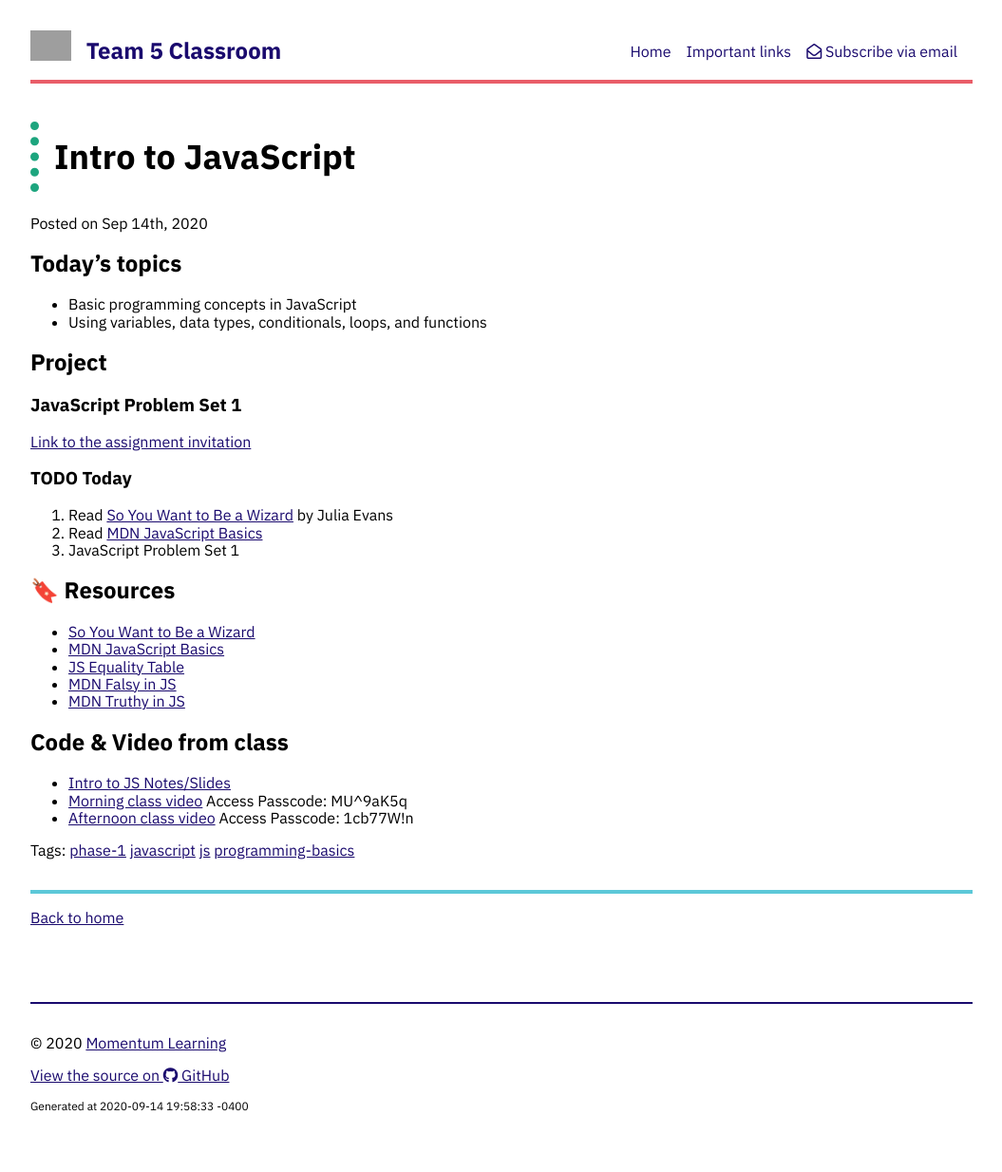
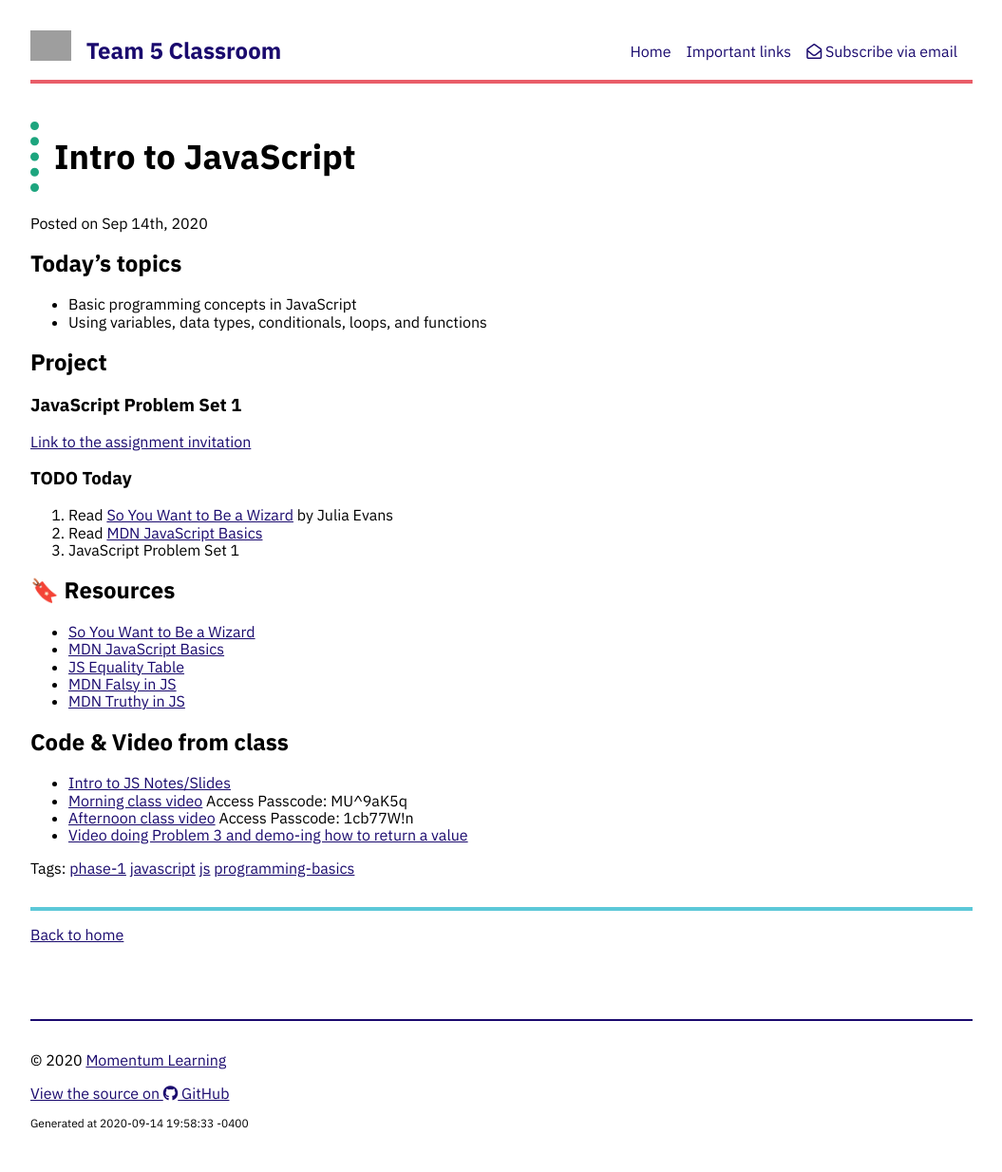
Before and after one commit to momentum-team-5/momentum-team-5.github.io, a Jekyll site: the page built from _posts/2020-09-14-js-intro.md, in a window 1280 px wide. Shown: the whole page at 95% size, without its empty margins (112-1167 px from the left). Built offline with Jekyll 4.4.1, drawn with Linux system fonts in a browser that asks for light colours; nearby versions of some CDN libraries; grey boxes are pictures that could not be loaded.

Commit message:
Add video to help with homework

```diff
--- a/_posts/2020-09-14-js-intro.md
+++ b/_posts/2020-09-14-js-intro.md
@@ -34,3 +34,4 @@ tags: phase-1 javascript js programming-basics
 - [Intro to JS Notes/Slides](https://github.com/momentum-team-5/notes/blob/main/intro-js.md)
 - [Morning class video](https://us02web.zoom.us/rec/share/on5muw2g62pFWG6lX4awXJxMmERQESJqmdvkYrctILXWD3JdgZ5FDef2as1CAuOP.B40VHarGH-OgVobV) Access Passcode: MU^9aK5q
 - [Afternoon class video](https://us02web.zoom.us/rec/share/tdpVTe6iTDrksiyQO6Vr7V9MYsXUZqMz5hy4oV2adfYw9nO7J9GYTh54GUuhgrVC.9tpikSrECF3qlx7_) Access Passcode: 1cb77W!n
+- [Video doing Problem 3 and demo-ing how to return a value](https://www.loom.com/share/155c1b63f0134c94bb8656b05e2c866c)
```
